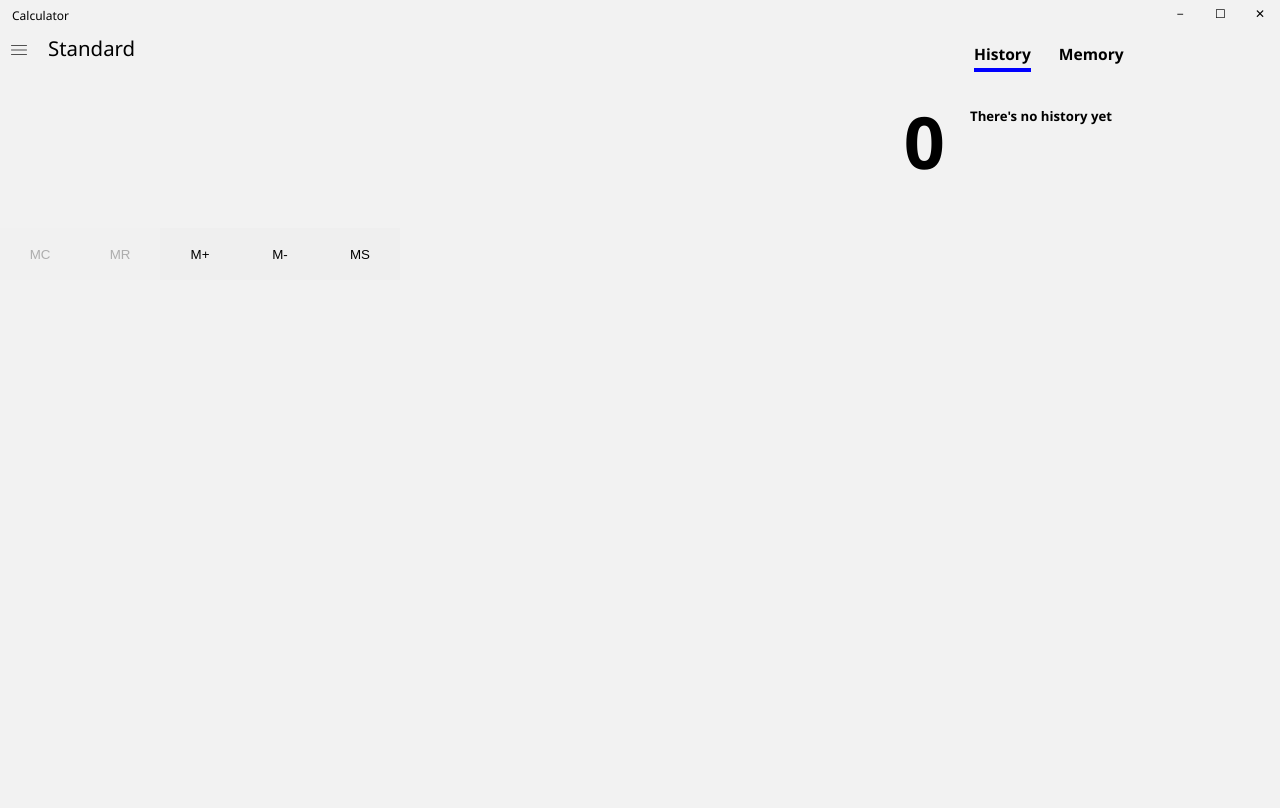
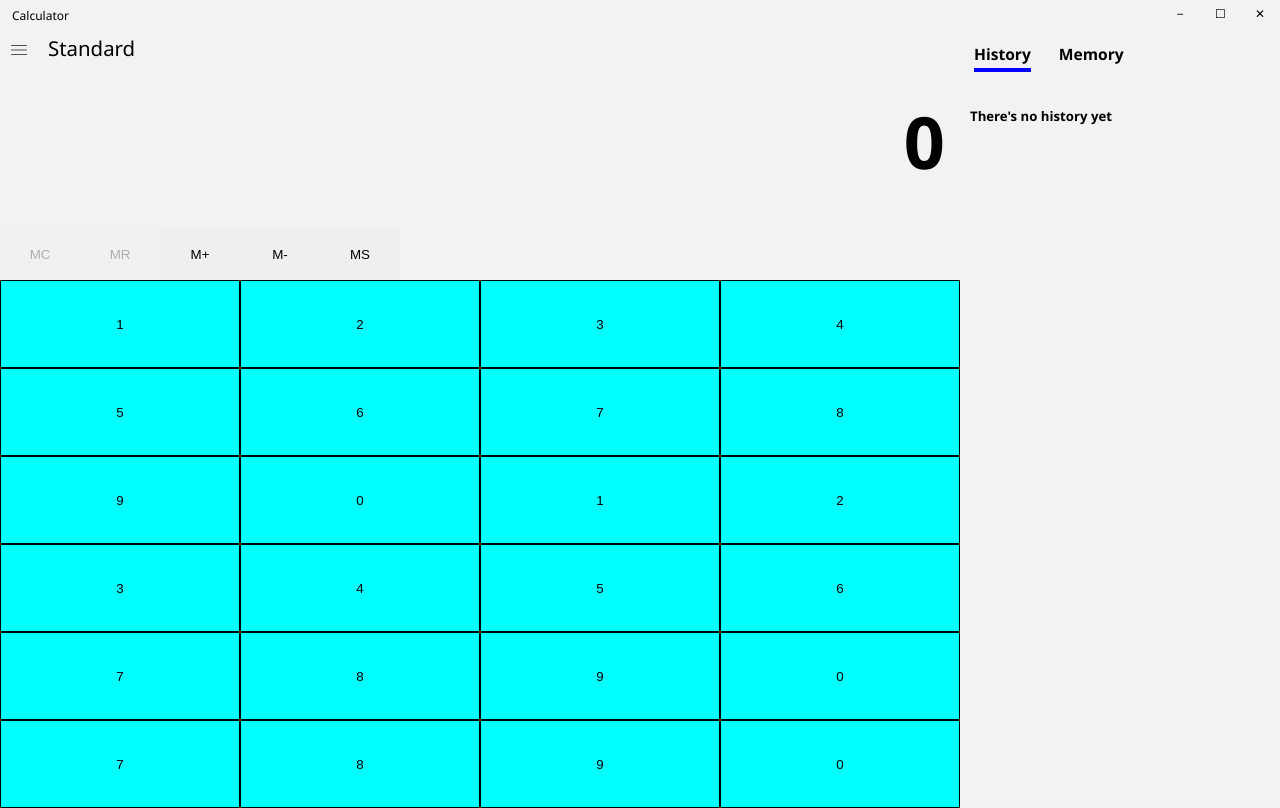
Before and after one commit to ismlrn/w10-calculator, a plain HTML site: page index.html in a window 1280 px wide. Drawn offline with Linux system fonts and the light colour scheme.

Commit message:
Add basic numpad layout

```diff
--- a/index.html
+++ b/index.html
@@ -34,7 +34,8 @@
             />
           </button>
         </nav>
-        <div class="top-flex">
+
+        <div class="display-container">
           <div class="display">
             <h1>0</h1>
           </div>
@@ -50,6 +51,7 @@
                 MC
               </button>
             </div>
+
             <div>
               <button
                 id="mr-btn"
@@ -60,6 +62,7 @@
                 MR
               </button>
             </div>
+
             <div>
               <button id="mp-btn" class="mem-btn" title="Memory add (Ctrl+P)">
                 M+
@@ -86,7 +89,84 @@
             </div>
           </div>
         </div>
+        <div class="layout-bottom">
+          <div class="grid-nums">
+            <div class="numpad">
+              <button id="num-one">1</button>
+            </div>
+            <div class="numpad">
+              <button id="num-two">2</button>
+            </div>
+            <div class="numpad">
+              <button id="num-three">3</button>
+            </div>
+            <div class="numpad">
+              <button id="num-four">4</button>
+            </div>
+            <div class="numpad">
+              <button id="num-five">5</button>
+            </div>
+            <div class="numpad">
+              <button id="num-six">6</button>
+            </div>
+            <div class="numpad">
+              <button id="num-seven">7</button>
+            </div>
+            <div class="numpad">
+              <button id="num-eight">8</button>
+            </div>
+            <div class="numpad">
+              <button id="num-nine">9</button>
+            </div>
+            <div class="numpad">
+              <button id="num-zero">0</button>
+            </div>
+            <div class="numpad">
+              <button id="num-on">1</button>
+            </div>
+            <div class="numpad">
+              <button id="num-tw">2</button>
+            </div>
+            <div class="numpad">
+              <button id="num-thre">3</button>
+            </div>
+            <div class="numpad">
+              <button id="num-fou">4</button>
+            </div>
+            <div class="numpad">
+              <button id="num-fiv">5</button>
+            </div>
+            <div class="numpad">
+              <button id="num-si">6</button>
+            </div>
+            <div class="numpad">
+              <button id="num-seve">7</button>
+            </div>
+            <div class="numpad">
+              <button id="num-eigh">8</button>
+            </div>
+            <div class="numpad">
+              <button id="num-nin">9</button>
+            </div>
+            <div class="numpad">
+              <button id="num-zer">0</button>
+            </div>
+            <div class="numpad">
+              <button id="num-sev">7</button>
+            </div>
+            <div class="numpad">
+              <button id="num-eig">8</button>
+            </div>
+            <div class="numpad">
+              <button id="num-ni">9</button>
+            </div>
+            <div class="numpad">
+              <button id="num-ze">0</button>
+            </div>
+          </div>
+        </div>
       </div>
+
       <div class="layout-right">
         <div class="history-bar">
           <div class="title-container">
--- a/style.css
+++ b/style.css
@@ -1,25 +1,28 @@
 :root {
     --main: #f2f2f2;
 }
+
 * {
     box-sizing: border-box;
     margin: 0;
     padding: 0;
 }
+
 body {
     font-family: "Segoe UI", Arial, sans-serif;
     font-size: 12px;
     background-color: var(--main);
+    overflow: hidden;
 }
+
 header {
     overflow: auto;
 }
+
 button {
     border: none;
 }
-button:hover {
-    background-color: #d8d8d8;
-}
+
 header button {
     float: right;
     padding: 4px 15px;
@@ -28,47 +31,64 @@ header button {
     background-color: var(--main);
     font-size: 1em;
 }
+
 header button:not(#close) {
     width: 40px;
 }
+
 header span {
     float: left;
     padding: 7px 12px;
 }
+
+button:hover {
+    background-color: #d8d8d8;
+}
+
 #close:hover {
     background-color: #e81123;
     color: white;
 }
+
 nav {
     overflow: auto;
 }
-nav p, button{
+
+nav p,
+button {
     float: left;
 }
+
 #nav-menu {
     font-size: 1em;
     padding: 11px 11px;
     background-color: var(--main);
 }
+
 nav p {
     font-size: 1.7em;
     padding-left: 10px;
     margin-top: 3px;
 }
+
 #nav-time-machine {
     background-color: var(--main);
     float: right;
     padding: 9px 11px;
 }
-#nav-time-machine:hover, #nav-menu:hover {
+
+#nav-time-machine:hover,
+#nav-menu:hover {
     background-color: #d8d8d8;
 }
-.top-flex {
+
+.display-container {
     display: flex;
     flex-wrap: nowrap;
     flex-direction: column;
-    height: 26vh;
+    height: 124px;
 }
+
 .display {
     flex: 75%;
     height: auto;
@@ -85,62 +105,54 @@ nav p {
     max-width: 560px;
     display: flex;
     flex-wrap: nowrap;
-    flex-align: center;
+    text-align: center;
     flex: 25%;
     min-height: 30px;
+    overflow: hidden;
 }
-.memory-ctl > div {
+
+.memory-ctl>div {
     width: 80px;
     margin: 0;
     font-size: 0.9em;
 }
-.mem-btn  {
+
+.mem-btn {
     width: 100%;
     height: 100%;
     font-weight: 500;
 }
+
 #mu-div {
     margin-left: auto;
     order: 2;
 }
-#mu-btn > sup {
+
+#mu-btn>sup {
     margin: 0;
     padding: 0;
     font-size: 0.6em;
 }
+
+@media only screen and (min-height: 464px) {
+    .display-container {
+        height: 26vh;
+    }
+}
+
 @media only screen and (min-height: 750px) {
     .display h1 {
         font-size: 6em;
         font-weight: 600;
     }
 }
-.layout-right {
-    display: none;
-}
-@media only screen and (min-width: 560px) {
-    /* hide clock icon and memory button */
-    #mu-div, #nav-time-machine {
-        display: none;
-    }
-    .layout-right {
-        display: block;
-        width: 320px;
-    }
-    .layout-main {
-        display: flex;
-        flex-wrap: nowrap;
-        justify-content: flex-start;
-        flex: 60%;
-    }
-}
-.layout-top {
-    flex-grow: 1;
-}
+
 .title-container {
     display: block;
     min-width: 180px;
     overflow: hidden;
 }
+
 .layout-right p {
     display: inline-block;
     font-size: 1.3em;
@@ -149,13 +161,86 @@ nav p {
     font-weight: 600;
     border: none;
 }
+
 #hb-selected {
     float: left;
     border-bottom: 4px solid blue;
 }
+
 .hb-text p {
     font-size: 1.1em;
     font-weight: 700;
     margin-left: 10px;
     margin-top: 23px;
 }
+
+.layout-right {
+    display: none;
+}
+
+.layout-top {
+    flex-grow: 1;
+    display: flex;
+    flex-wrap: nowrap;
+    flex-direction: column;
+}
+
+.layout-bottom {
+    display: inline-block;
+    width: 100%;
+    height: 66vh;
+    flex-grow: 1;
+    align-self: stretch;
+}
+
+.grid-nums {
+    display: grid;
+    grid-template-columns: auto auto auto auto;
+
+    height: 100%;
+
+}
+
+.grid-nums div {
+    border: 1px solid black;
+    text-align: center;
+}
+
+.grid-nums button {
+    background-color: aqua;
+    width: 100%;
+    height: 100%;
+}
+
+.numpad {
+    background-color: rgba(255, 255, 255, 0.8);
+    font-size: 30px;
+
+}
+
+@media only screen and (min-width: 560px) {
+
+    /* hide clock icon and memory button */
+    #mu-div,
+    #nav-time-machine {
+        display: none;
+    }
+
+    .layout-right {
+        display: inline-block;
+        width: 320px;
+    }
+
+    .layout-main {
+        display: flex;
+        flex-wrap: nowrap;
+        justify-content: flex-start;
+        clear: both;
+
+
+    }
+
+    .layout-bottom {
+        display: block;
+    }
+}
```
